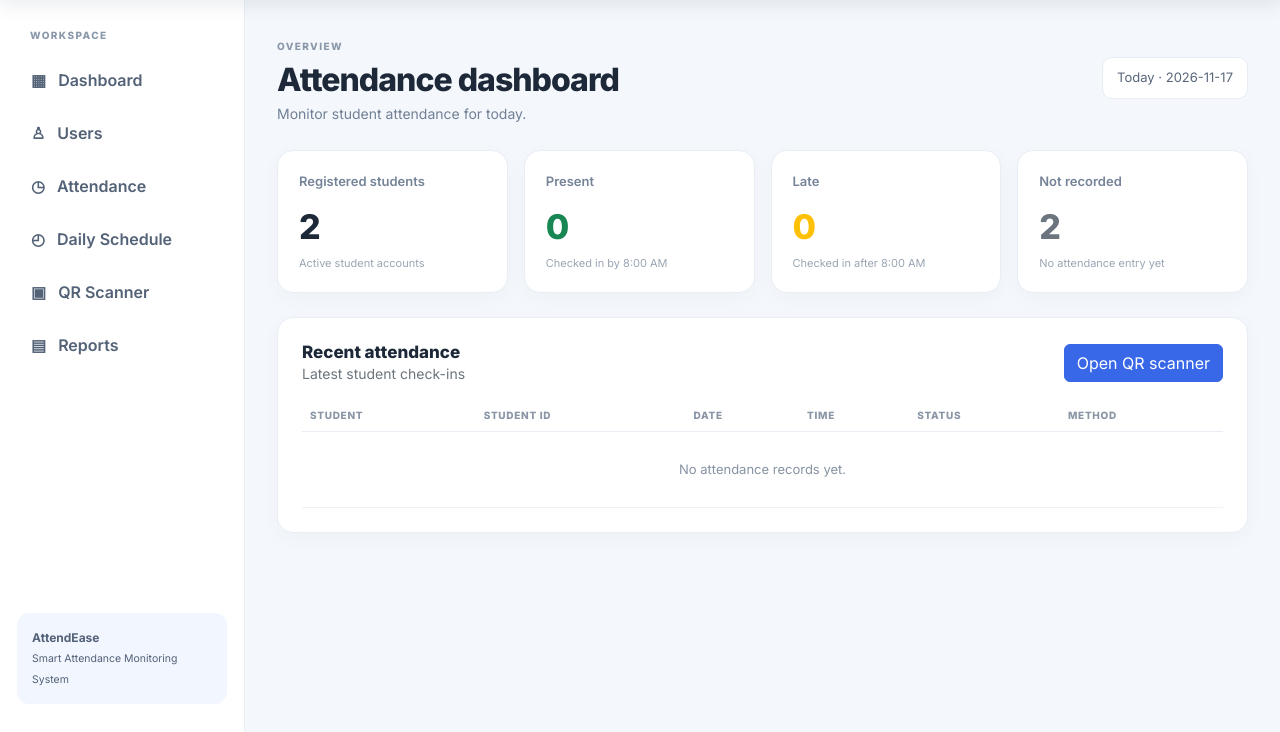
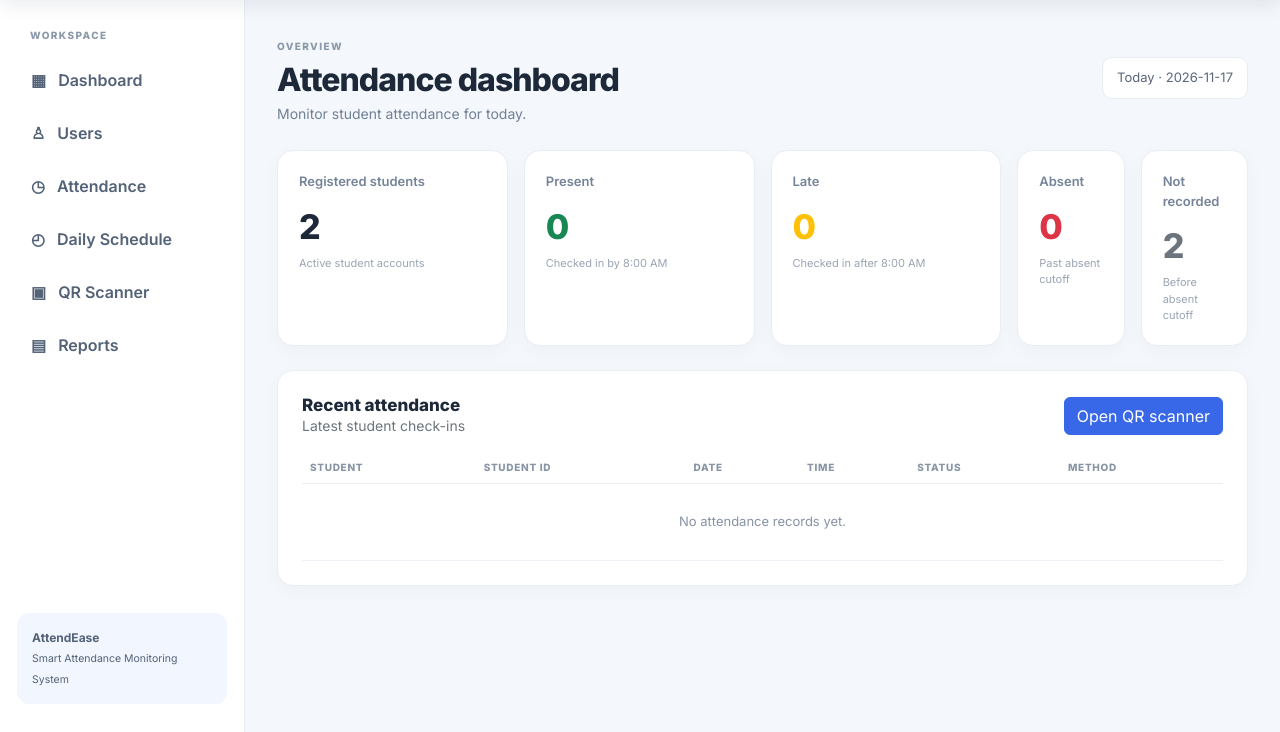
Before and after one commit to emsterjohn/attendease, a Flask app: page /dashboard in a window 1280 px wide. Shown: the part 68-800 px from the top of the page. Run offline with Flask 3, Linux system fonts and the light colour scheme; the visitor is signed in with stand-in values (Sample User, id 1); data comes from the database, SQL or seed files in the repository.

Commit message:
Show automatic absences separately on dashboard

```diff
--- a/templates/dashboard.html
+++ b/templates/dashboard.html
@@ -9,7 +9,8 @@
   <div class="col-6 col-xl-3"><div class="stat-card"><div class="stat-label">Registered students</div><div class="stat-value">{{ total }}</div><div class="stat-foot">Active student accounts</div></div></div>
   <div class="col-6 col-xl-3"><div class="stat-card"><div class="stat-label">Present</div><div class="stat-value text-success">{{ present }}</div><div class="stat-foot">Checked in by 8:00 AM</div></div></div>
   <div class="col-6 col-xl-3"><div class="stat-card"><div class="stat-label">Late</div><div class="stat-value text-warning">{{ late }}</div><div class="stat-foot">Checked in after 8:00 AM</div></div></div>
-  <div class="col-6 col-xl-3"><div class="stat-card"><div class="stat-label">Not recorded</div><div class="stat-value text-secondary">{{ not_recorded }}</div><div class="stat-foot">No attendance entry yet</div></div></div>
+  <div class="col-6 col-xl"><div class="stat-card"><div class="stat-label">Absent</div><div class="stat-value text-danger">{{ absent }}</div><div class="stat-foot">Past absent cutoff</div></div></div>
+  <div class="col-6 col-xl"><div class="stat-card"><div class="stat-label">Not recorded</div><div class="stat-value text-secondary">{{ not_recorded }}</div><div class="stat-foot">Before absent cutoff</div></div></div>
 </div>
 <div class="content-card">
   <div class="d-flex flex-wrap justify-content-between align-items-center gap-2 mb-3">
```
